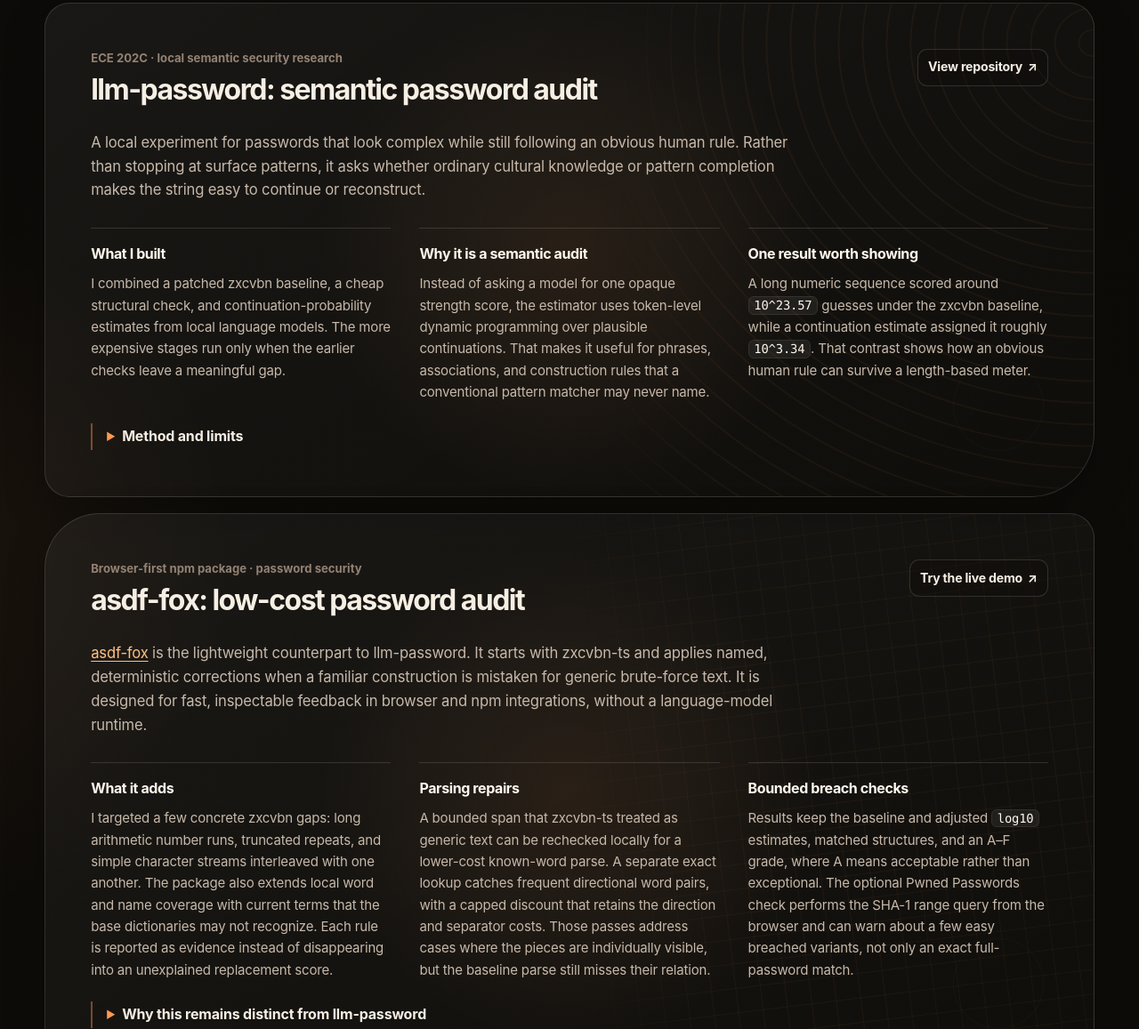
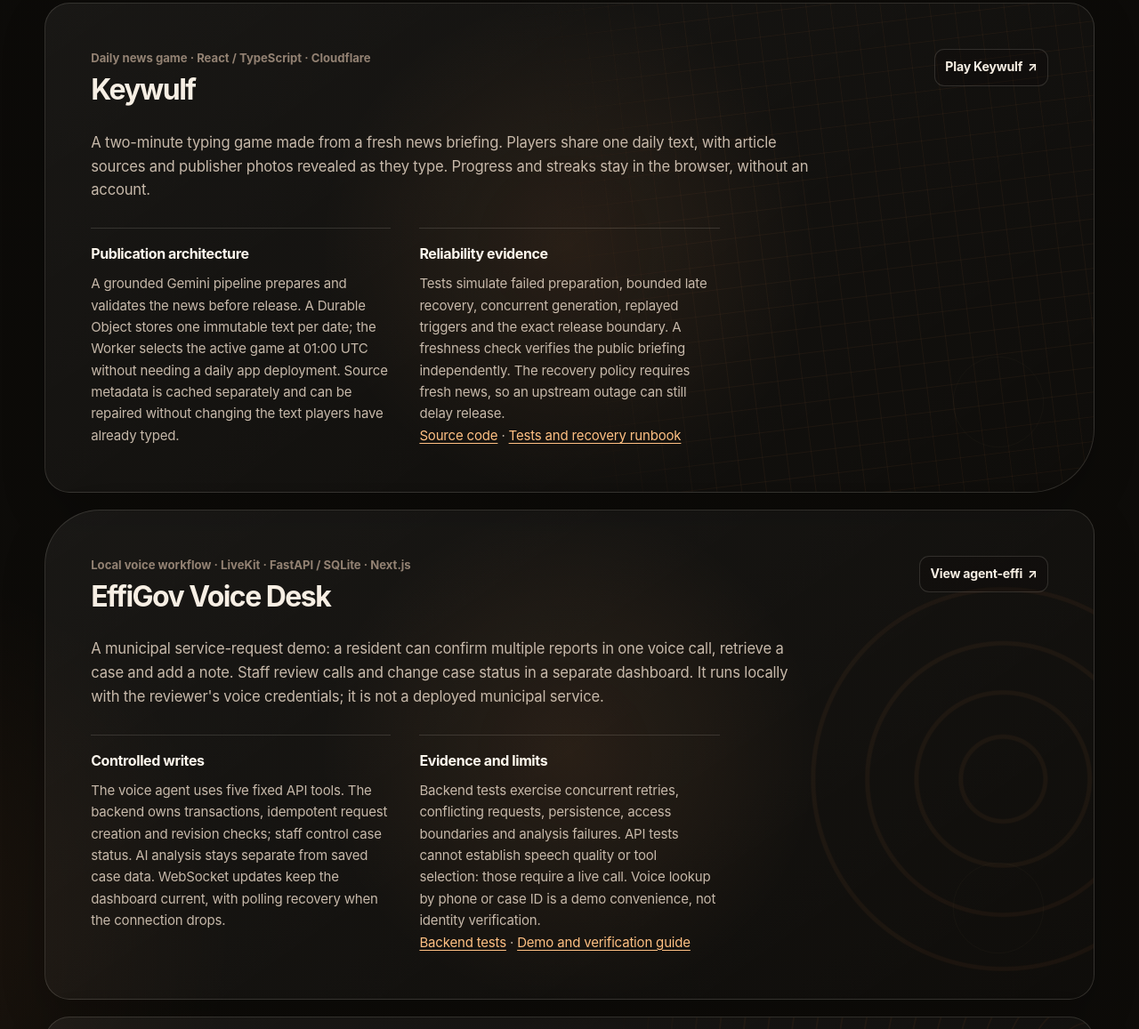
Before and after one commit to Aarreks/phosfox-us, a plain HTML site: page index.html in a window 1280 px wide. Shown: the part 1059-2216 px from the top of the page at 89% size. Drawn offline with Linux system fonts and the light colour scheme.

Commit message:
feat: feature Keywulf and EffiGov with architecture and test evidence

```diff
--- a/index.html
+++ b/index.html
@@ -54,8 +54,11 @@
           web systems, deployment infrastructure, and machine learning evaluation.
         </p>
         <p class="hero-intro hero-intro-secondary">
-          Recent projects include <a href="https://github.com/Aarreks/llm-password" rel="noopener noreferrer" target="_blank">llm-password</a>,
-          a local audit for password patterns that ordinary meters miss, and
+          Recent projects include <a href="https://keywulf.com/" rel="noopener noreferrer" target="_blank">Keywulf</a>,
+          a daily typing game built from fresh news, and
+          <a href="https://github.com/Aarreks/agent-effi" rel="noopener noreferrer" target="_blank">EffiGov Voice Desk</a>,
+          a voice intake and staff case-management demo. My security work includes
+          <a href="https://github.com/Aarreks/llm-password" rel="noopener noreferrer" target="_blank">llm-password</a> and
           <a href="https://github.com/Aarreks/asdf-fox" rel="noopener noreferrer" target="_blank">asdf-fox</a>,
           a lightweight browser-first audit built on zxcvbn-ts. I first deployed
           <a href="https://almostbear.uk/" rel="noopener noreferrer" target="_blank">AlmostBear</a> on GKE and later brought it back on Render and Neon.
@@ -94,7 +97,7 @@
           </div>
           <div>
             <dt>Live projects</dt>
-            <dd><a href="https://almostbear.uk/" rel="noopener noreferrer" target="_blank">AlmostBear</a> · <a href="https://operand.uk/" rel="noopener noreferrer" target="_blank">Operand</a></dd>
+            <dd><a href="https://keywulf.com/" rel="noopener noreferrer" target="_blank">Keywulf</a> · <a href="https://almostbear.uk/" rel="noopener noreferrer" target="_blank">AlmostBear</a> · <a href="https://operand.uk/" rel="noopener noreferrer" target="_blank">Operand</a></dd>
           </div>
         </dl>
       </aside>
@@ -108,6 +111,90 @@
           that rarely fit on a one-page resume.
         </p>
       </div>
+
+      <article class="project texture-grid" data-project="keywulf">
+        <div class="project-body">
+          <div class="project-title-row">
+            <div>
+              <p class="project-kicker">Daily news game · React / TypeScript · Cloudflare</p>
+              <h3>Keywulf</h3>
+            </div>
+            <a class="project-link" href="https://keywulf.com/" rel="noopener noreferrer" target="_blank">Play Keywulf <span aria-hidden="true">↗</span></a>
+          </div>
+          <p class="project-summary">
+            A two-minute typing game made from a fresh news briefing. Players share one
+            daily text, with article sources and publisher photos revealed as they type.
+            Progress and streaks stay in the browser, without an account.
+          </p>
+          <div class="project-grid">
+            <div>
+              <h4>Publication architecture</h4>
+              <p>
+                A grounded Gemini pipeline prepares and validates the news before release.
+                A Durable Object stores one immutable text per date; the Worker selects
+                the active game at 01:00 UTC without needing a daily app deployment.
+                Source metadata is cached separately and can be repaired without changing
+                the text players have already typed.
+              </p>
+            </div>
+            <div>
+              <h4>Reliability evidence</h4>
+              <p>
+                Tests simulate failed preparation, bounded late recovery, concurrent
+                generation, replayed triggers and the exact release boundary. A freshness
+                check verifies the public briefing independently. The recovery policy
+                requires fresh news, so an upstream outage can still delay release.
+              </p>
+              <p>
+                <a href="https://github.com/Aarreks/keywulf" rel="noopener noreferrer" target="_blank">Source code</a> ·
+                <a href="https://github.com/Aarreks/keywulf/blob/review/daily-outage-recovery/docs/RELIABILITY.md" rel="noopener noreferrer" target="_blank">Tests and recovery runbook</a>
+              </p>
+            </div>
+          </div>
+        </div>
+      </article>
+
+      <article class="project texture-rings" data-project="agent-effi">
+        <div class="project-body">
+          <div class="project-title-row">
+            <div>
+              <p class="project-kicker">Local voice workflow · LiveKit · FastAPI / SQLite · Next.js</p>
+              <h3>EffiGov Voice Desk</h3>
+            </div>
+            <a class="project-link" href="https://github.com/Aarreks/agent-effi" rel="noopener noreferrer" target="_blank">View agent-effi <span aria-hidden="true">↗</span></a>
+          </div>
+          <p class="project-summary">
+            A municipal service-request demo: a resident can confirm multiple reports in
+            one voice call, retrieve a case and add a note. Staff review calls and change
+            case status in a separate dashboard. It runs locally with the reviewer's voice
+            credentials; it is not a deployed municipal service.
+          </p>
+          <div class="project-grid">
+            <div>
+              <h4>Controlled writes</h4>
+              <p>
+                The voice agent uses five fixed API tools. The backend owns transactions,
+                idempotent request creation and revision checks; staff control case status.
+                AI analysis stays separate from saved case data. WebSocket updates keep
+                the dashboard current, with polling recovery when the connection drops.
+              </p>
+            </div>
+            <div>
+              <h4>Evidence and limits</h4>
+              <p>
+                Backend tests exercise concurrent retries, conflicting requests,
+                persistence, access boundaries and analysis failures. API tests cannot
+                establish speech quality or tool selection: those require a live call.
+                Voice lookup by phone or case ID is a demo convenience, not identity verification.
+              </p>
+              <p>
+                <a href="https://github.com/Aarreks/agent-effi/tree/main/tests" rel="noopener noreferrer" target="_blank">Backend tests</a> ·
+                <a href="https://github.com/Aarreks/agent-effi/blob/main/DEMO.md" rel="noopener noreferrer" target="_blank">Demo and verification guide</a>
+              </p>
+            </div>
+          </div>
+        </div>
+      </article>
 
       <article class="project project-featured texture-wave" data-project="semantic-security">
         <div class="project-body">
@@ -346,6 +433,16 @@
                 another person can actually open and use. The application is deployed on Fly.io.
               </p>
             </div>
+            <div>
+              <h4>Room lifecycle evidence</h4>
+              <p>
+                Socket.IO integration tests use real clients to exercise room switching,
+                rejected joins and mid-game disconnects. An isolated load script measures
+                acknowledgement latency and server memory, and checks that abandoned
+                rooms and timers are removed after clients disconnect.
+              </p>
+              <p><a href="https://github.com/Aarreks/operand/blob/review/room-lifecycle/docs/VERIFICATION.md" rel="noopener noreferrer" target="_blank">Tests and local load measurements</a></p>
+            </div>
           </div>
         </div>
       </article>
```
Also changed, not shown: VERSION.txt, 2 other files.
